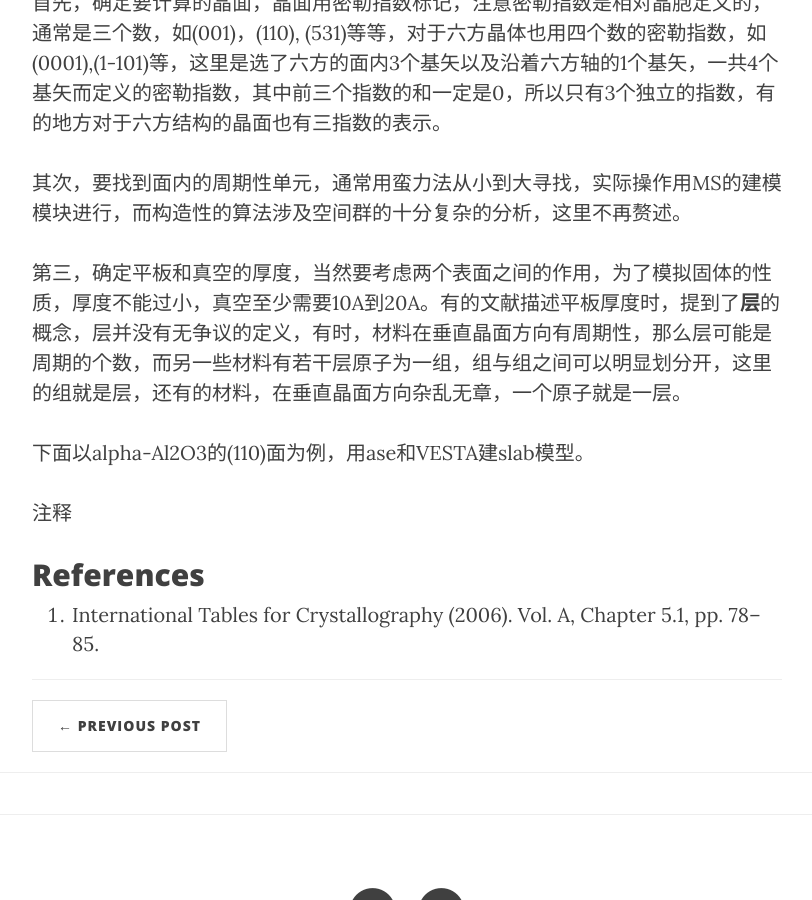
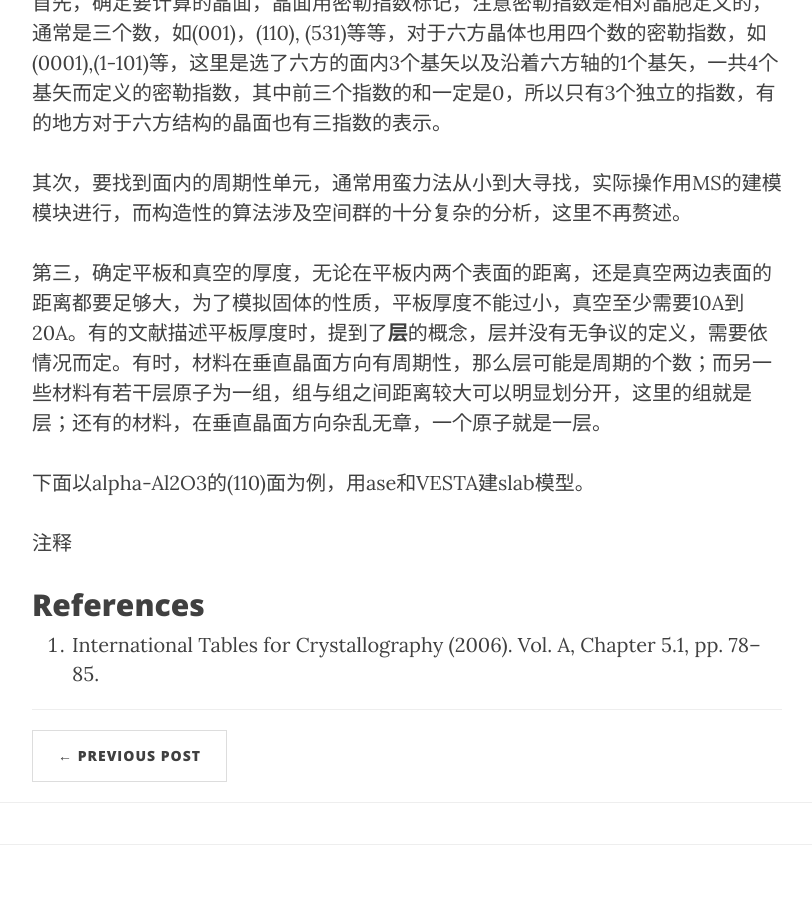
Before and after one commit to yyyu200/DFTbook, a Jekyll site: the page built from _posts/2019-04-07-TransCell.md, in a window 1280 px wide and 900 px high, scrolled down 5294 px. Shown: the whole window, without its empty margins (233-1045 px from the left). Built offline with Jekyll 4.4.1, drawn with Linux system fonts in a browser that asks for light colours; nearby versions of some CDN libraries; formulas are drawn with MathJax 3; comment, search, counter and statistics services are not loaded.

Commit message:
modify at20190412-18:39:46-aliyun

```diff
--- a/_posts/2019-04-07-TransCell.md
+++ b/_posts/2019-04-07-TransCell.md
@@ -175,7 +175,7 @@ ibrav      structure                   celldm(2)-celldm(6)
 
 其次，要找到面内的周期性单元，通常用蛮力法从小到大寻找，实际操作用MS的建模模块进行，而构造性的算法涉及空间群的十分复杂的分析，这里不再赘述。
 
-第三，确定平板和真空的厚度，当然要考虑两个表面之间的作用，为了模拟固体的性质，厚度不能过小，真空至少需要10A到20A。有的文献描述平板厚度时，提到了**层**的概念，层并没有无争议的定义，有时，材料在垂直晶面方向有周期性，那么层可能是周期的个数，而另一些材料有若干层原子为一组，组与组之间可以明显划分开，这里的组就是层，还有的材料，在垂直晶面方向杂乱无章，一个原子就是一层。
+第三，确定平板和真空的厚度，无论在平板内两个表面的距离，还是真空两边表面的距离都要足够大，为了模拟固体的性质，平板厚度不能过小，真空至少需要10A到20A。有的文献描述平板厚度时，提到了**层**的概念，层并没有无争议的定义，需要依情况而定。有时，材料在垂直晶面方向有周期性，那么层可能是周期的个数；而另一些材料有若干层原子为一组，组与组之间距离较大可以明显划分开，这里的组就是层；还有的材料，在垂直晶面方向杂乱无章，一个原子就是一层。
 
 下面以alpha-Al2O3的(110)面为例，用ase和VESTA建slab模型。
 
```
